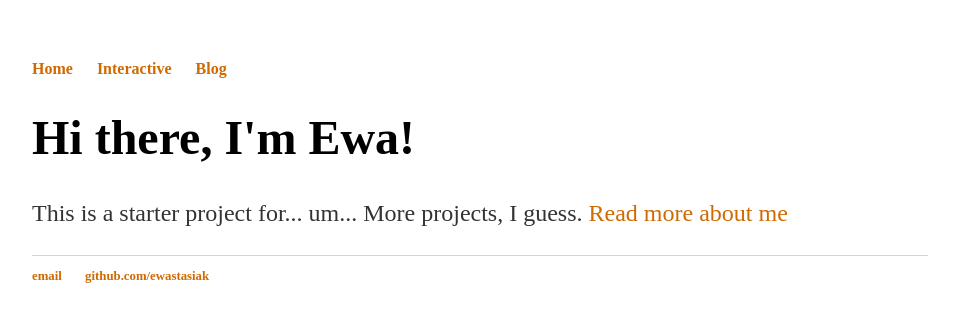
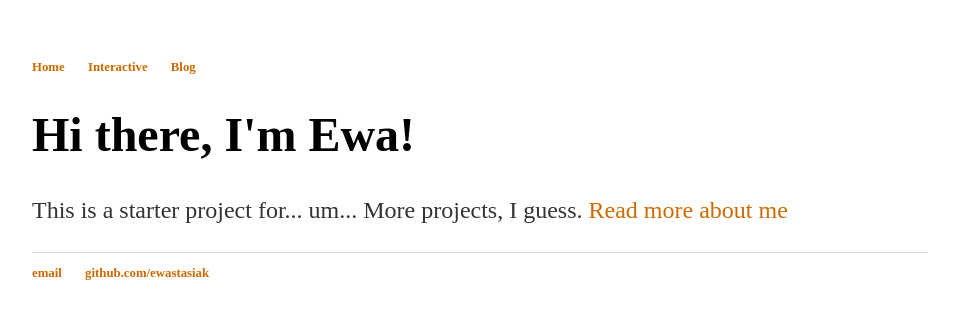
Before and after one commit to ewastasiak/Showcase, a Jekyll site: the page built from index.html, in a window 1280 px wide. Shown: the top 322 px of the page, without its empty margins (160-1119 px from the left). Built offline with Jekyll 4.4.1, drawn with Linux system fonts in a browser that asks for light colours.

Commit message:
feat: Edit styles

```diff
--- a/css/main.css
+++ b/css/main.css
@@ -2,20 +2,30 @@ body {
     margin: 60px auto;
     width: 70%;
 }
-nav ul, footer ul {
+
+nav {
+	font-size: 0.8em;
+}
+
+nav ul,
+footer ul {
     font-family:'Times New Roman', 'Trebuchet', 'Serif';
     padding: 0px;
     list-style: none;
     font-weight: bold;
 }
-nav ul li, footer ul li {
+
+nav ul li,
+footer ul li {
     display: inline;
     margin-right: 20px;
 }
+
 a {
     text-decoration: none;
     color: #d06900;
 }
+
 a:hover {
     text-decoration: underline;
 }
@@ -38,9 +48,10 @@ p {
     line-height: 1.4em;
     color: #333;
 }
+
 footer {
     border-top: 1px solid #d5d5d5;
-    font-size: .8em;
+    font-size: 0.8em;
 }
 
 img {
```
